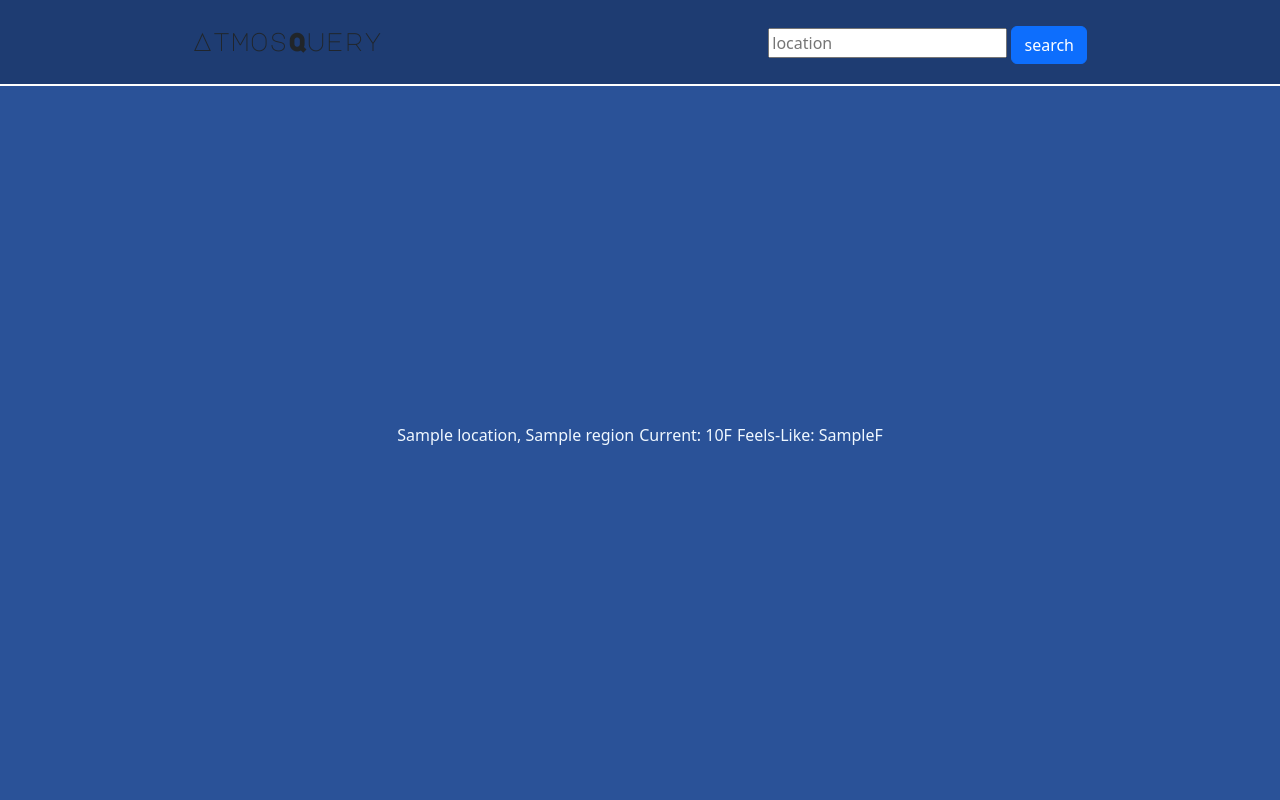
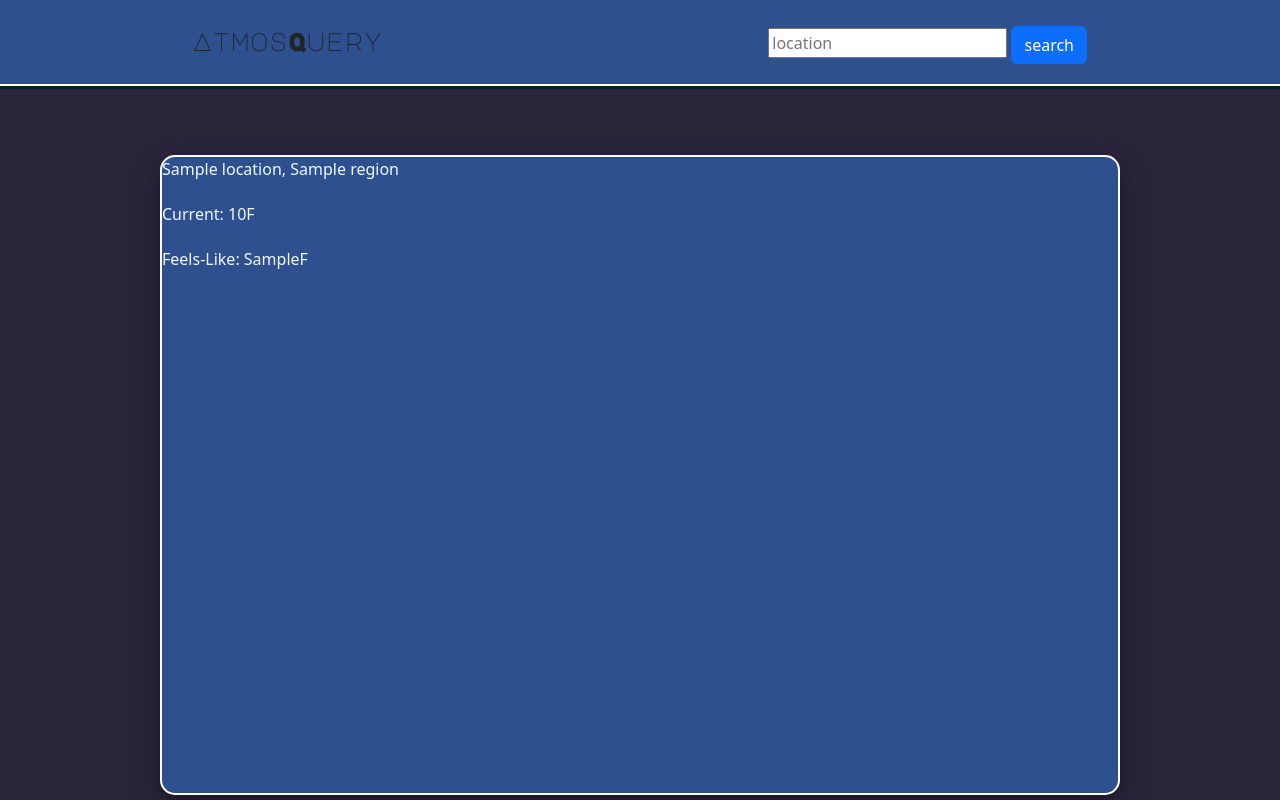
Before and after one commit to HelpItsAllGooberedUp/AtmosQuery-weather-dashboard, a Flask app: template templates/index.html in a window 1280 px wide. Run offline with Flask 3, Linux system fonts and the light colour scheme; the template is opened without the code that fills it: most values are stand-ins (such as "Sample title", 1, 10 or a date in 2020).

Commit message:
layout main card

```diff
--- a/static/styles.css
+++ b/static/styles.css
@@ -24,7 +24,6 @@
 
 
 html, body {
-    height: 100%;
     margin:0%;
 }
 
@@ -134,7 +133,7 @@ body {
 /*welcome page flexbox properties*/
 
 .page-welcome{
-    height: 100%;
+    height: 100vh;
     display: flex;
     flex-direction: column;
     justify-content: space-evenly;
@@ -174,13 +173,13 @@ body {
 keep main page style confined to this area */
 
 .main-page{
-    height: 100%;
+    min-height: 100vh;
     width: 100%;
     display: flex;
     justify-content: space-between;
     align-items: center;
     flex-direction: column;
-    background-color: #2a5298;
+    background-color: #2a243a;
 }
 
 #logo-text-small{
@@ -191,7 +190,8 @@ keep main page style confined to this area */
 }
 
 .top-bar{
-    background-color: #1e3c72;
+    height: auto;
+    background-color: #2e508f;
     display: flex;
     width: 100%;
     flex-direction: row;
@@ -200,11 +200,23 @@ keep main page style confined to this area */
     padding-bottom: 20px;
     padding-top: 2%;
     border-bottom: 2px solid #ffffff;
+    box-shadow: 0px 3px 0px #012120;
 }
 
 
-.temp-display{
+.info-card{
     color: aliceblue;
+    height: 80vh;
+    width: 75%;
+    margin-top: 5%;
+    gap: 5px;
+    background-color: #2e508f;
+    border: 2px solid #ffffff;
+    border-radius: 15px;
+    box-shadow:
+    0 12px 30px rgba(0, 0, 0, 0.22),
+    0 6px 12px rgba(0, 0, 0, 0.15);
+
     display: flex;
-    gap: 5px;
+    flex-direction: column;
 }
--- a/templates/index.html
+++ b/templates/index.html
@@ -19,7 +19,7 @@
 
     </div>
         {% if data.current %}
-        <div class="temp-display">
+        <div class="info-card">
             <p>{{ data.location.name }},&nbsp{{ data.location.region }}</p>
             <p>Current: {{ data.current.temp_f }}F</p>
             <p>Feels-Like: {{ data.current.feelslike_f }}F</p>
```
